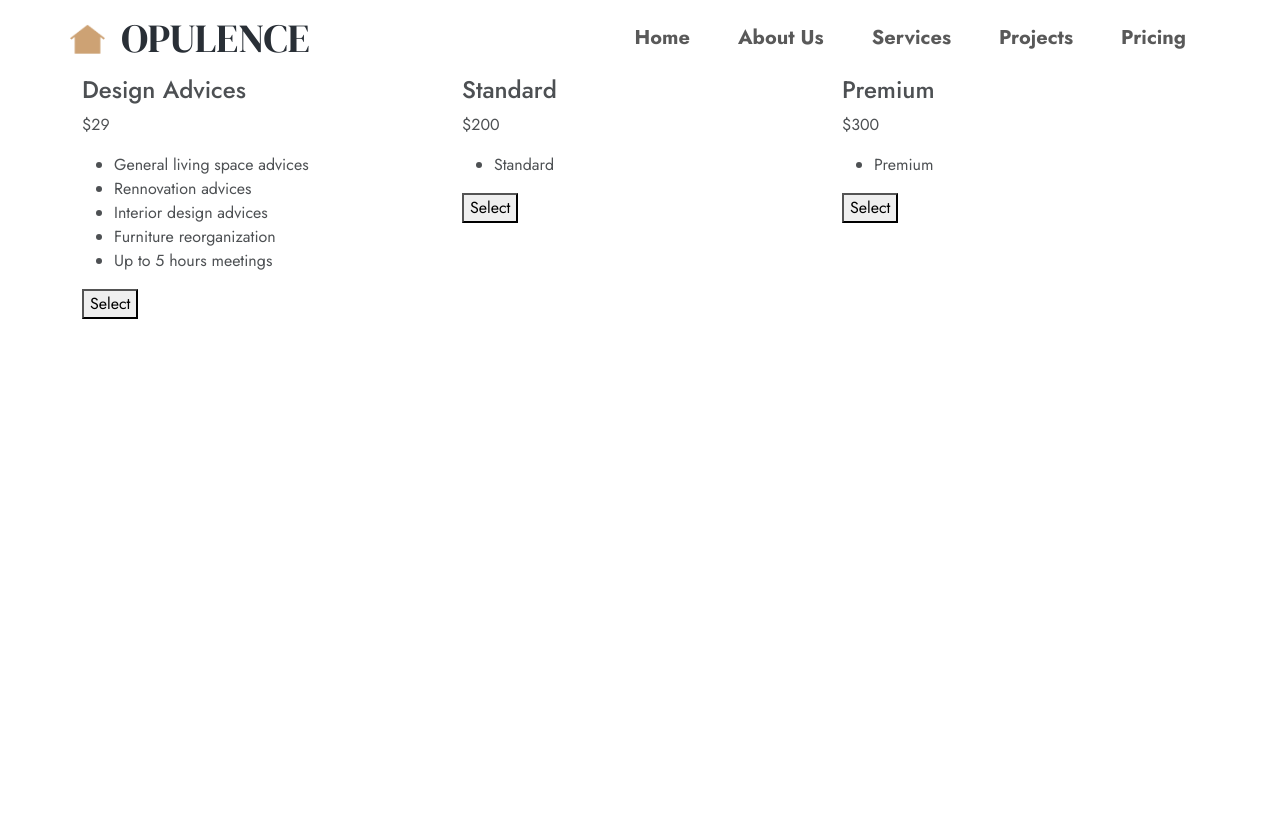
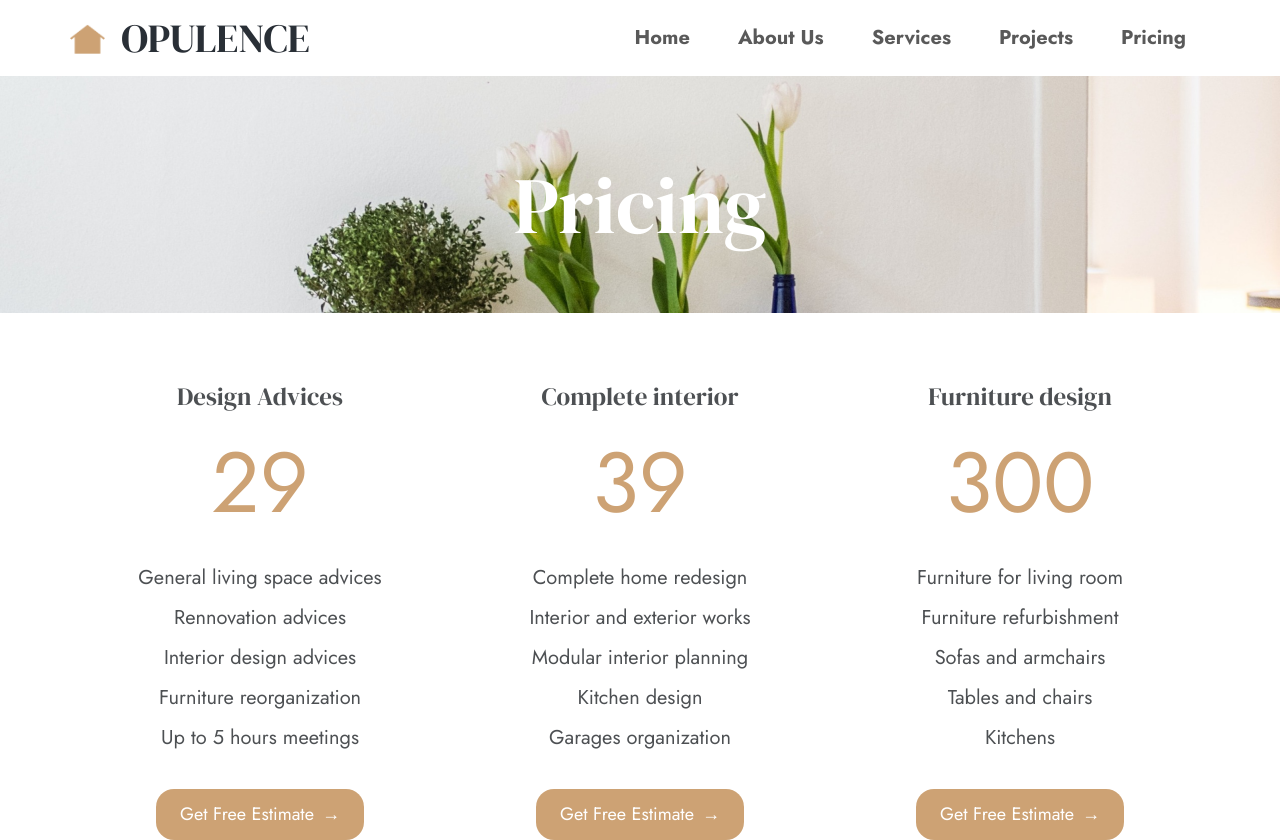
Before and after one commit to memooh/opulence, a React (Vite) app: page /pricing in a window 1280 px wide. Before the commit the page ends 800 px from the top, so only its background shows below. Built offline with nearby package versions, Linux system fonts and the light colour scheme.

Commit message:
Pricing added

```diff
--- a/src/pages/Pricing/Pricing.css
+++ b/src/pages/Pricing/Pricing.css
@@ -0,0 +1,30 @@
+.pricingDescription {
+    list-style-type: none;
+    padding-left: 0;
+}
+
+.pricingTitle {
+    font-family: var(--font-serif);
+    font-size: 25px;
+}
+
+.pricingPrice {
+    font-size: 85px;
+    color: #CDA274;
+}
+
+.pricingDescription {
+    font-size: 20px;
+    padding-bottom: 10px;
+}
+
+.pricingDescription li {
+    margin-bottom: 10px;
+}
+
+
+@media (max-width: 767px) {
+    .pricing-item {
+        margin-bottom: 5% !important;
+    }
+}
--- a/src/pages/Pricing/Pricing.jsx
+++ b/src/pages/Pricing/Pricing.jsx
@@ -1,44 +1,67 @@
 import "./Pricing.css";
+import banner from "/images/pages/SingleServices/banner_single_services.png";
+import Button from "../../components/Button/Button";
 
 const Pricing = () => {
   const prices = [
     {
       title: "Design Advices",
       price: "29",
-            description: "General living space advices,Rennovation advices,Interior design advices,Furniture reorganization,Up to 5 hours meetings",
+      description:
+        "General living space advices,Rennovation advices,Interior design advices,Furniture reorganization,Up to 5 hours meetings",
       button: "Select",
     },
     {
-            title: "Standard",
-            price: "200",
-            description: "Standard",
+      title: "Complete interior",
+      price: "39",
+      description:
+        "Complete home redesign,Interior and exterior works,Modular interior planning,Kitchen design,Garages organization",
       button: "Select",
+      className: "complete-interior", // Add a class name for this item
     },
     {
-            title: "Premium",
+      title: "Furniture design",
       price: "300",
-            description: "Premium",
+      description:
+        "Furniture for living room,Furniture refurbishment,Sofas and armchairs,Tables and chairs,Kitchens",
       button: "Select",
     },
   ];
 
   return (
-        <div className="container">
-            <div className="row">
+    <>
+      <div className="banner">
+        <img
+          src={banner}
+          alt="banner"
+          className="bannerImg d-none d-lg-block"
+        />
+        <h1 className="aboutUs text-center">Pricing</h1>
+      </div>
+
+      <div className="container mt-5">
+        <div className="row text-center">
           {prices.map((price, index) => (
-                    <div key={index} className="col-lg-4 col-md-6 col-sm-12">
-                        <h4 className="pricingTitle">{price.title}</h4>
-                        <p className="pricingPrice">${price.price}</p>
+            <div key={index} className="col-lg-4 col-md-6 col-sm-12 pricing-item">
+              <h4 className={`pricingTitle ${price.className || ""}`}>
+                {price.title}
+              </h4>
+              <p className={`pricingPrice ${price.className || ""}`}>
+                {price.price}
+              </p>
               <ul className="pricingDescription">
-                            {price.description.split(',').map((desc, i) => (
+                {price.description.split(",").map((desc, i) => (
                   <li key={i}>{desc}</li>
                 ))}
               </ul>
-                        <button className="pricingButton">{price.button}</button>
+              <Button onClick={() => console.log("Clicked!")} variant="primary">
+                Get Free Estimate
+              </Button>{" "}
             </div>
           ))}
         </div>
       </div>
+    </>
   );
 };
 
```
Lines whose indentation alone changed are shown as unchanged.
